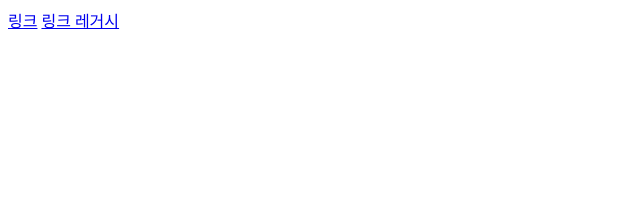
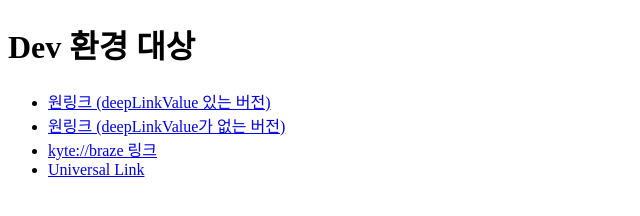
Before and after one commit to squarelab-jwlee/sample, a plain HTML site: page playgrounds/links/index.html in a window 1280 px wide. Shown: the whole page, without its empty margins (0-640 px from the left). Drawn offline with Linux system fonts and the light colour scheme.

Commit message:
Add new links

```diff
--- a/playgrounds/links/index.html
+++ b/playgrounds/links/index.html
@@ -9,8 +9,23 @@
 </head>
 
 <body>
-    <a href="https://kyte.onelink.me/6opt/6pc8yh1k">링크</a>
-    <a href="https://kyte.onelink.me/6opt/7l7fzfb4">링크 레거시</a>
+    <h1>Dev 환경 대상</h1>
+    <ul>
+        <li>
+            <a href="https://kyte.onelink.me/6opt/6pc8yh1k">원링크 (deepLinkValue 있는 버전)</a>
+        </li>
+        <li>
+            <a href="https://kyte.onelink.me/6opt/7l7fzfb4">원링크 (deepLinkValue가 없는 버전)</a>
+        </li>
+        <li>
+            <a
+                href="kyte://braze/articles/1GHiPUdM2bzf74a3W4FpKq?utm_source=app_push&utm_medium=kletter_may">kyte://braze
+                링크</a>
+        </li>
+        <li>
+            <a href="https://kyte.travel/promotions/3QzhkUWZNKydbJhRkP6xYm">Universal Link</a>
+        </li>
+    </ul>
 </body>
 
 </html>
```
